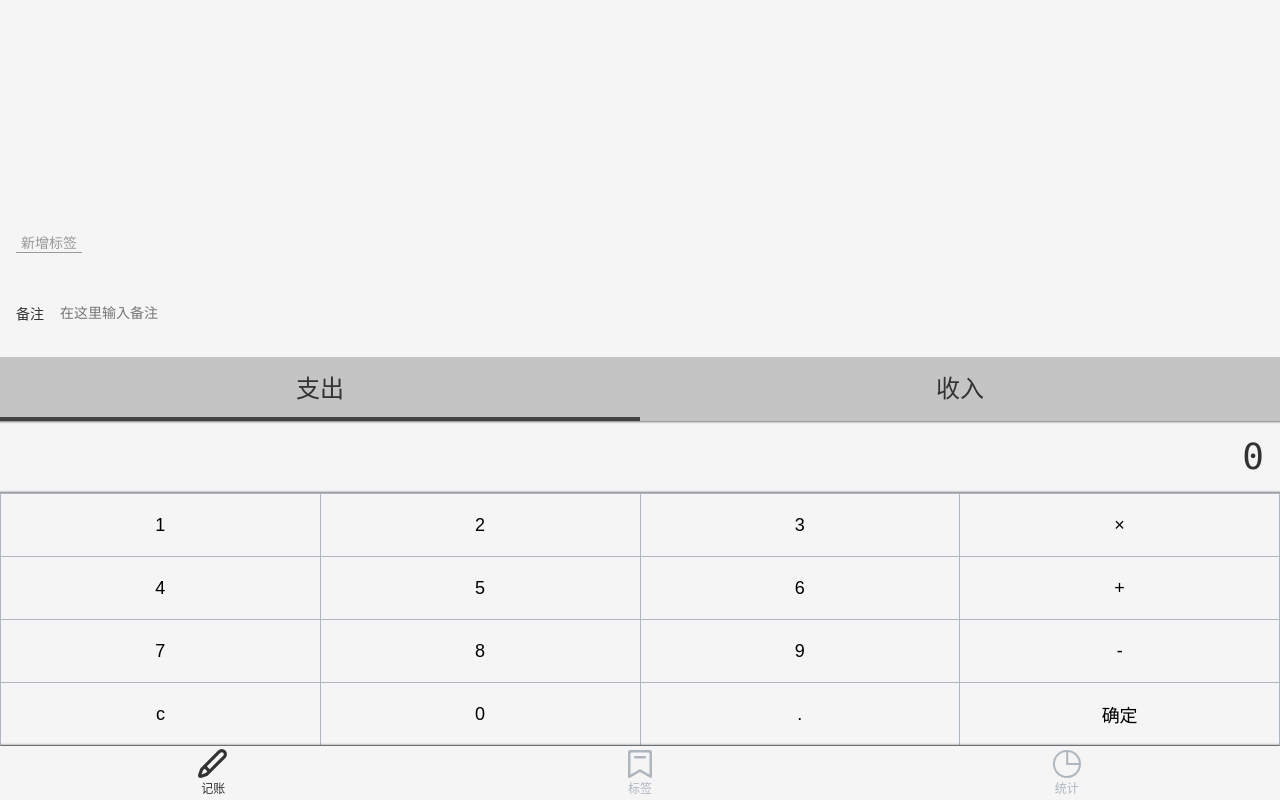
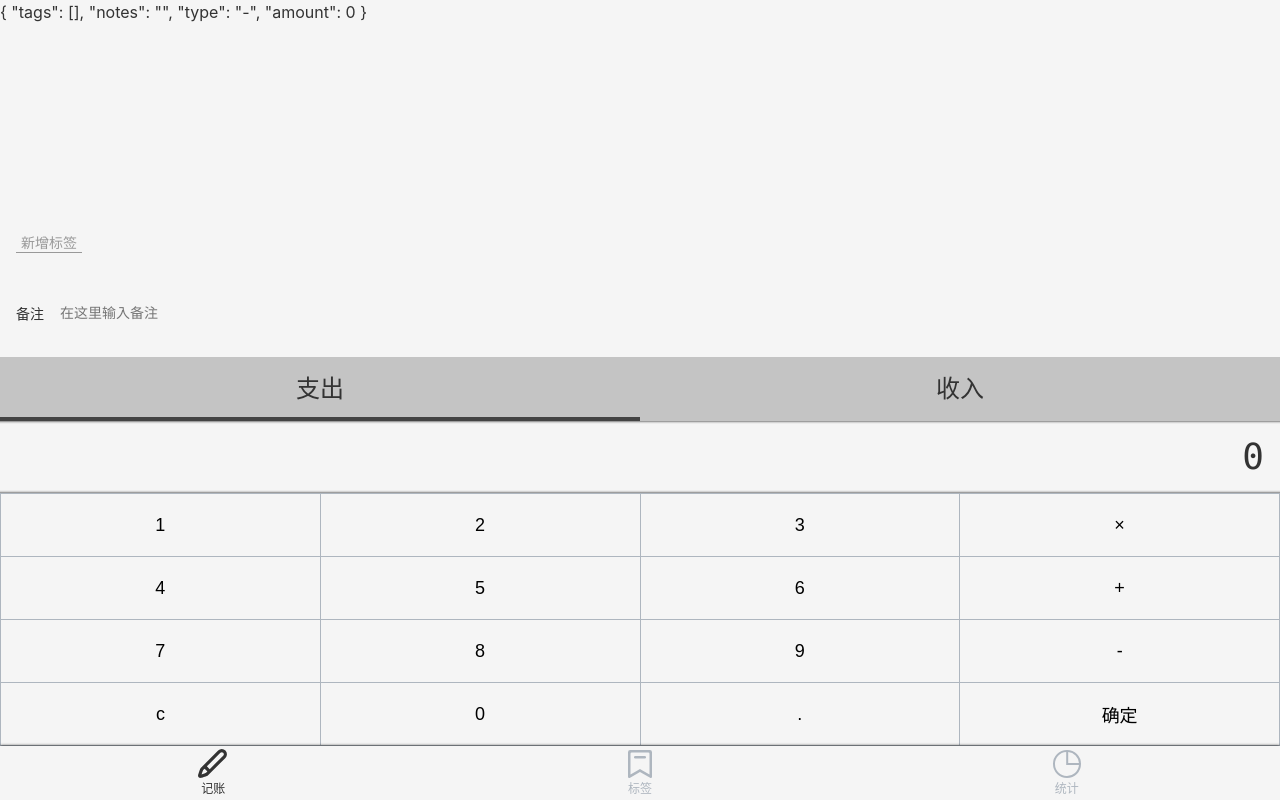
Before and after one commit to s-xiaoxiao/tally, a Vue app: page /#/money in a window 1280 px wide. Built offline with nearby package versions, Linux system fonts and the light colour scheme.

Commit message:
修复 value 被赋值的问题

```diff
--- a/src/components/Money/FormItem.vue
+++ b/src/components/Money/FormItem.vue
@@ -2,7 +2,7 @@
   <div >
     <label class="notes">
       <span class="name">{{this.fieldName}}</span>
-      <input type="text" v-model="value" :placeholder="this.placeholder"/>
+      <input type="text" @input="onValueChanged($event.target.value)" :placeholder="this.placeholder"/>
     </label>
   </div>
 </template>
--- a/src/views/Money.vue
+++ b/src/views/Money.vue
@@ -6,6 +6,7 @@
       <FormItem field-name="备注" placeholder="在这里输入备注" @update:value="onUpdateNotes"/>
     </div>
     <Tags :data-source.sync="tags" @update:value="onUpdateTags"/>
+    {{this.record}}
   </Layout>
 </template>
 
```
